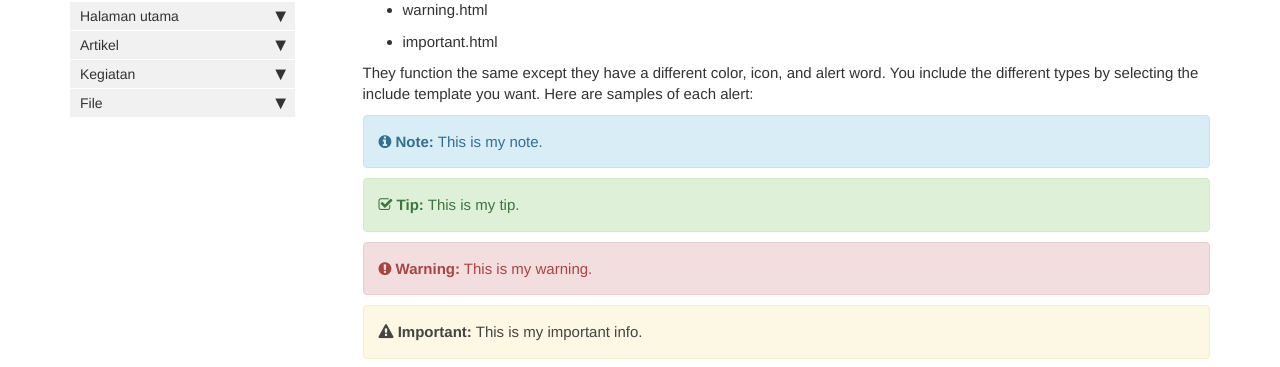
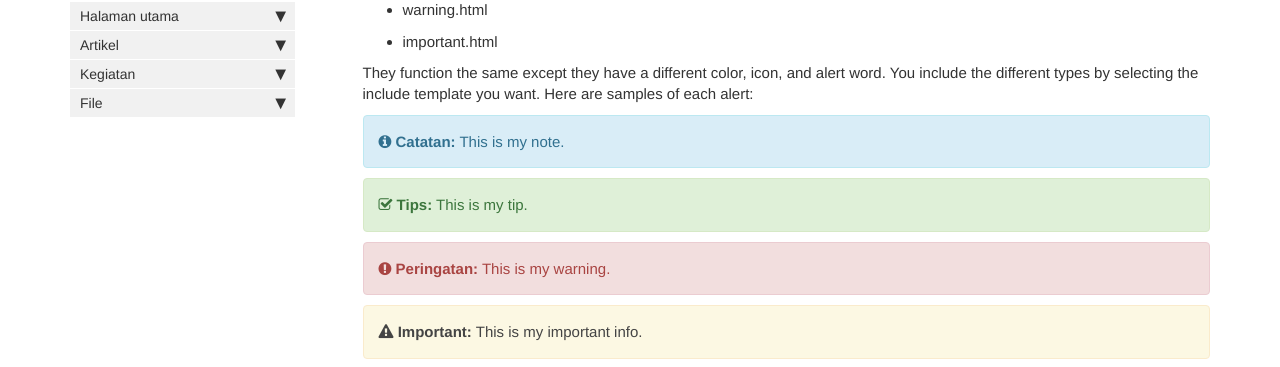
Before and after one commit to yusuftechno/yusuftechno.github.io, a Jekyll site: the page built from pages/mydoc/mydoc_alerts.md, in a window 1280 px wide and 900 px high, scrolled down 2100 px. Shown: the part 127-494 px from the top of the window. Built offline with Jekyll 4.4.1, drawn with Linux system fonts in a browser that asks for light colours; comment, search, counter and statistics services are not loaded; some of the changed text lies outside the part shown.

Commit message:
content update

```diff
--- a/_includes/footer.html
+++ b/_includes/footer.html
@@ -2,7 +2,7 @@
             <div class="row">
                 <div class="col-lg-12 footer">
                &copy;{{ site.time | date: "%Y"  }} {{site.company_name}}. All rights reserved. <br />
-{% if page.last_updated %}<span>Page last updated:</span> {{page.last_updated}}<br/>{% endif %} Site last generated: {{ site.time | date: "%b %-d, %Y"  }} <br />
+{% if page.last_updated %}<span>Page last updated:</span> {{page.last_updated}}<br/>{% endif %} Site last generated: {{ site.time | date: "%-d %b, %Y"  }} <br />
 <p><img src="{{ "images/company_logo.png" }}" alt="Company logo"/></p>
                 </div>
             </div>
--- a/_includes/note.html
+++ b/_includes/note.html
@@ -1,3 +1,3 @@
-<div markdown="span" class="alert alert-info" role="alert"><i class="fa fa-info-circle"></i> <b>Note:</b> {{include.content}}</div>
+<div markdown="span" class="alert alert-info" role="alert"><i class="fa fa-info-circle"></i> <b>Catatan:</b> {{include.content}}</div>
 
 {% comment %} Copyright 2021 Google LLC {% endcomment %}
--- a/_includes/tip.html
+++ b/_includes/tip.html
@@ -1,3 +1,3 @@
-<div markdown="span" class="alert alert-success" role="alert"><i class="fa fa-check-square-o"></i> <b>Tip:</b> {{include.content}}</div>
+<div markdown="span" class="alert alert-success" role="alert"><i class="fa fa-check-square-o"></i> <b>Tips:</b> {{include.content}}</div>
 
 {% comment %} Copyright 2021 Google LLC {% endcomment %}
--- a/_includes/warning.html
+++ b/_includes/warning.html
@@ -1,3 +1,3 @@
-<div markdown="span" class="alert alert-danger" role="alert"><i class="fa fa-exclamation-circle"></i> <b>Warning:</b> {{include.content}}</div>
+<div markdown="span" class="alert alert-danger" role="alert"><i class="fa fa-exclamation-circle"></i> <b>Peringatan:</b> {{include.content}}</div>
 
 {% comment %} Copyright 2021 Google LLC {% endcomment %}
```
